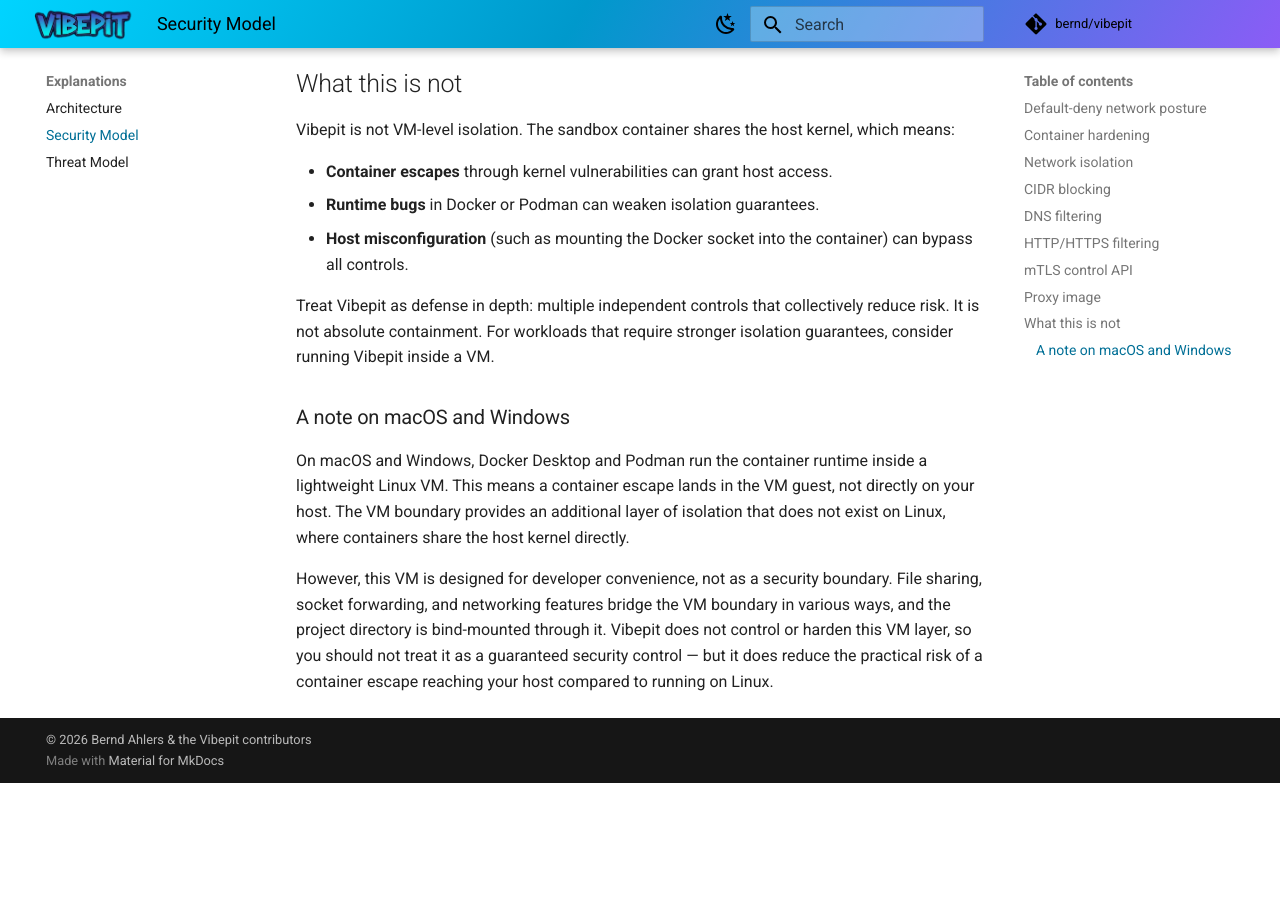
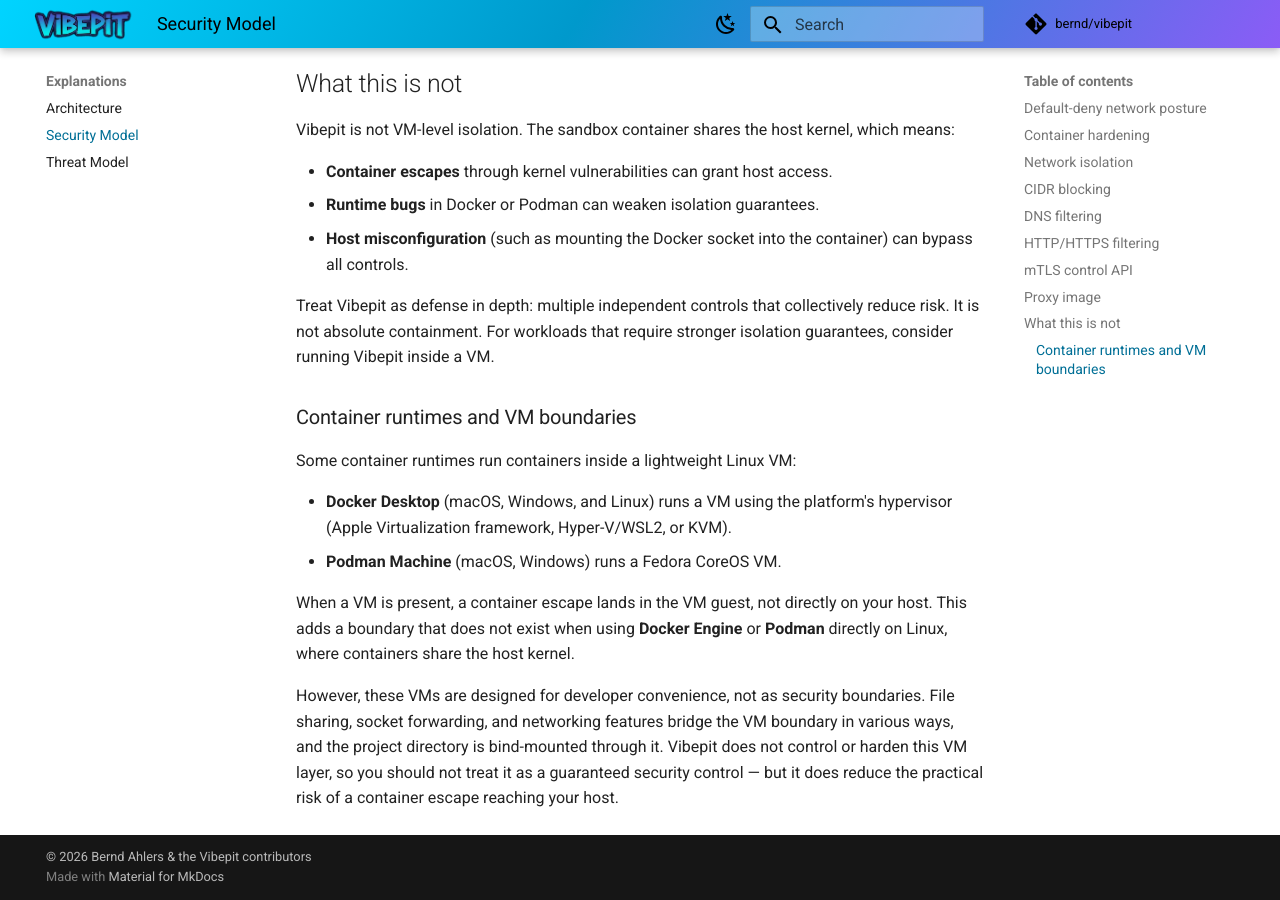
Before and after one commit to bernd/vibepit, an MkDocs documentation site: the page built from docs/content/explanations/security-model.md, in a window 1280 px wide and 900 px high, scrolled down 3646 px. Built offline with MkDocs 1.6.1 and Material for MkDocs 9.7.7, drawn with Linux system fonts in a browser that asks for light colours; comment, search, counter and statistics services are not loaded; before the commit the page ends 4429 px from its top, so only the background shows below that.

Commit message:
Fix VM layer notes to cover Docker Desktop on all platforms
Docker Desktop runs a VM on Linux too (KVM), not just macOS/Windows.
Reframe as runtime-specific (Docker Desktop, Podman Machine) rather
than OS-specific.

Co-Authored-By: Claude Opus 4.6 <noreply@anthropic.com>

```diff
--- a/docs/content/explanations/security-model.md
+++ b/docs/content/explanations/security-model.md
@@ -93,8 +93,13 @@ Vibepit is not VM-level isolation. The sandbox container shares the host kernel,
 
 Treat Vibepit as defense in depth: multiple independent controls that collectively reduce risk. It is not absolute containment. For workloads that require stronger isolation guarantees, consider running Vibepit inside a VM.
 
-### A note on macOS and Windows
+### Container runtimes and VM boundaries
 
-On macOS and Windows, Docker Desktop and Podman run the container runtime inside a lightweight Linux VM. This means a container escape lands in the VM guest, not directly on your host. The VM boundary provides an additional layer of isolation that does not exist on Linux, where containers share the host kernel directly.
+Some container runtimes run containers inside a lightweight Linux VM:
 
-However, this VM is designed for developer convenience, not as a security boundary. File sharing, socket forwarding, and networking features bridge the VM boundary in various ways, and the project directory is bind-mounted through it. Vibepit does not control or harden this VM layer, so you should not treat it as a guaranteed security control — but it does reduce the practical risk of a container escape reaching your host compared to running on Linux.
+- **Docker Desktop** (macOS, Windows, and Linux) runs a VM using the platform's hypervisor (Apple Virtualization framework, Hyper-V/WSL2, or KVM).
+- **Podman Machine** (macOS, Windows) runs a Fedora CoreOS VM.
+
+When a VM is present, a container escape lands in the VM guest, not directly on your host. This adds a boundary that does not exist when using **Docker Engine** or **Podman** directly on Linux, where containers share the host kernel.
+
+However, these VMs are designed for developer convenience, not as security boundaries. File sharing, socket forwarding, and networking features bridge the VM boundary in various ways, and the project directory is bind-mounted through it. Vibepit does not control or harden this VM layer, so you should not treat it as a guaranteed security control — but it does reduce the practical risk of a container escape reaching your host.
```
Also changed, not shown: docs/content/explanations/threat-model.md (+1 -1 lines).
